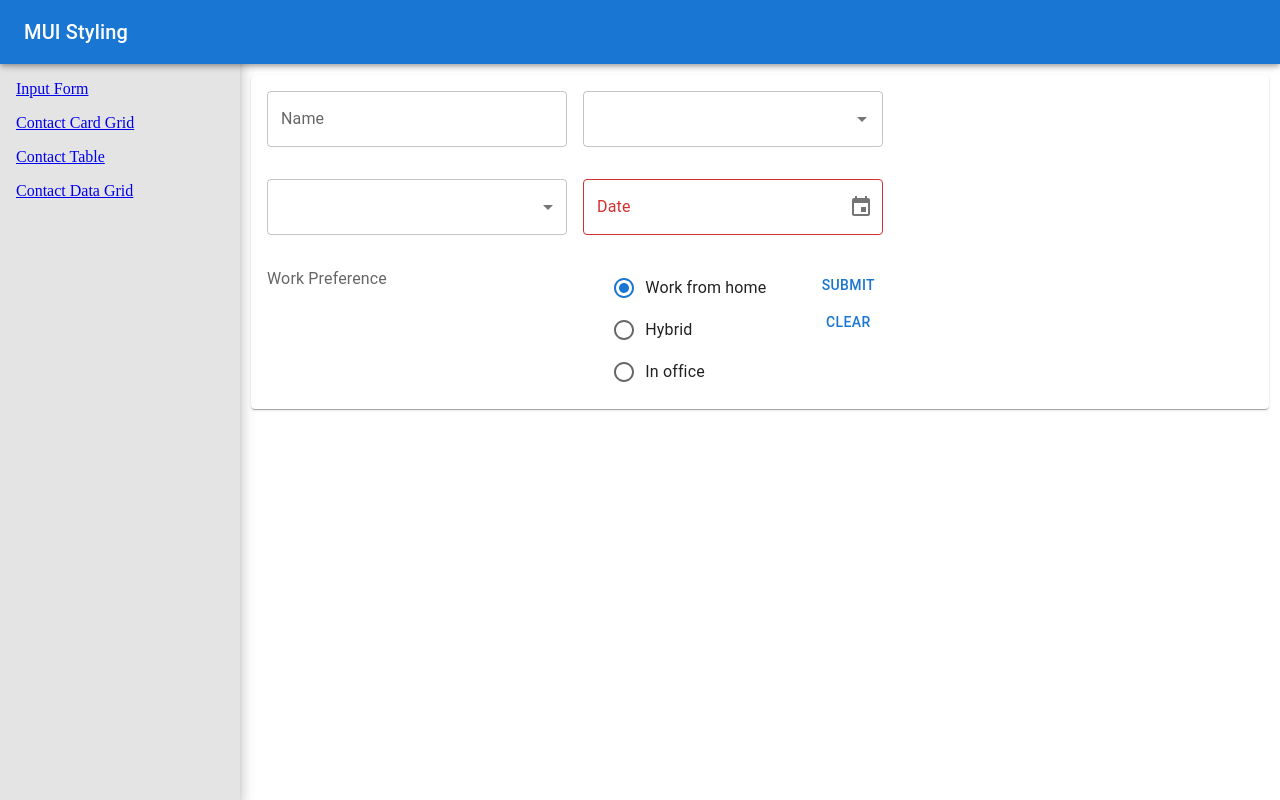
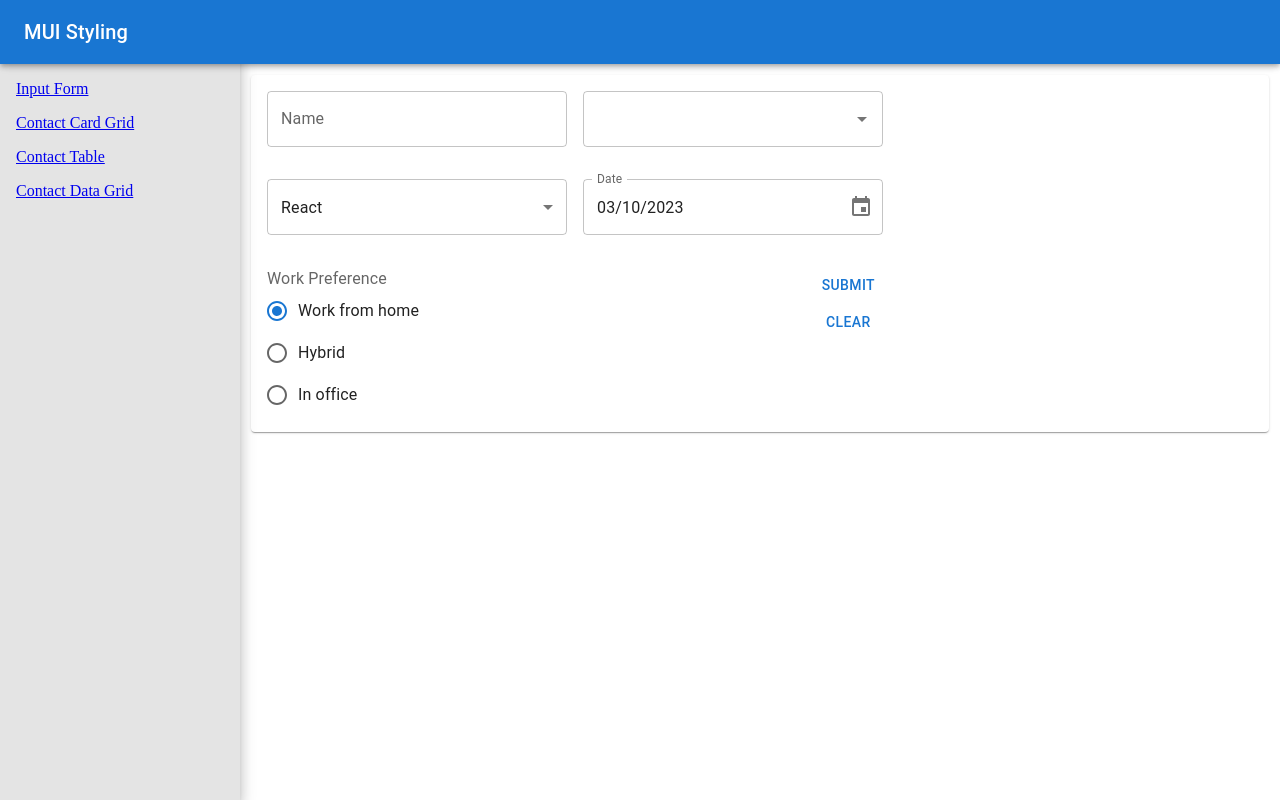
Before and after one commit to Taraskiiin/mui-app, a React (Create React App) app: page / in a window 1280 px wide. Built offline with nearby package versions, Linux system fonts and the light colour scheme.

Commit message:
feat(form): added change handling

```diff
--- a/src/Components/Form/ContactForm.tsx
+++ b/src/Components/Form/ContactForm.tsx
@@ -1,4 +1,4 @@
-import React from 'react';
+import React, { useState } from 'react';
 import {
 	Autocomplete,
 	Button,
@@ -12,20 +12,94 @@ import {
 	Radio,
 	RadioGroup,
 	Select,
+	SelectChangeEvent,
 	Stack,
 	TextField,
-	TextFieldProps,
 } from '@mui/material';
 
 import { DesktopDatePicker } from '@mui/x-date-pickers';
 import { LocalizationProvider } from '@mui/x-date-pickers';
 import { AdapterDayjs } from '@mui/x-date-pickers/AdapterDayjs';
 
-const roles = ['React', 'Angular', 'Python', 'NodeJS'];
-const skills = ['Software Dev', 'Architect', 'Designer', 'Business Analyst'];
+import { contactData, FormValues, today } from '../../Data/ContactData';
+
+const roles = ['Software Dev', 'Architect', 'Designer', 'Business Analyst'];
+const skills = ['React', 'Angular', 'Python', 'NodeJS', 'Machine Learning'];
+
 const minWidth = 300;
+const defaultPreference = 'Work from home';
 
 export default function ContactForm() {
+	const getDefaultFormValues = () => {
+		return {
+			id: contactData.length + 1,
+			name: '',
+			role: '',
+			skills: ['React'],
+			lastUpdates: `${today.getDate()}/${
+				today.getMonth() + 1
+			}/${today.getFullYear()}`,
+			preference: defaultPreference,
+		};
+	};
+
+	const [formValues, setFormValues] = useState<FormValues>(
+		getDefaultFormValues()
+	);
+
+	const handleTextFieldChange = (
+		event: React.ChangeEvent<HTMLInputElement | HTMLTextAreaElement>
+	) => {
+		const { name, value } = event.target;
+		setFormValues({
+			...formValues,
+			[name]: value,
+		});
+	};
+
+	const handleAutoCompleteChange = (value: string) => {
+		setFormValues({
+			...formValues,
+			role: value || '',
+		});
+	};
+
+	const handleSelectChange = (event: SelectChangeEvent<string[]>) => {
+		const {
+			target: { value },
+		} = event;
+		setFormValues({
+			...formValues,
+			skills: typeof value === 'string' ? value.split(', ') : value,
+		});
+	};
+
+	const handleDatePickerChange = (value: string | null | undefined) => {
+		const lastDate = value as unknown as {
+			month: () => string;
+			date: () => string;
+			year: () => string;
+		};
+
+		setFormValues({
+			...formValues,
+			lastUpdates: `${lastDate.date()}/${
+				lastDate.month() + 1
+			}/${lastDate.year()}`,
+		});
+	};
+
+	const handleRadioChange = (
+		event: React.ChangeEvent<HTMLInputElement>,
+		value: string
+	) => {
+		const { name } = event.target;
+		setFormValues({
+			...formValues,
+			[name]: value,
+		});
+	};
+
 	return (
 		<Paper>
 			<form>
@@ -42,9 +116,12 @@ export default function ContactForm() {
 							name='name'
 							label='Name'
 							variant='outlined'
-							sx={{ minWidth: minWidth, marginRight: 2 }}
+							sx={{ minWidth: minWidth, marginRight: '16px' }}
+							value={formValues.name}
+							onChange={handleTextFieldChange}
 						/>
 						<Autocomplete
+							onInputChange={handleAutoCompleteChange}
 							options={roles}
 							renderInput={(params) => <TextField name='role' {...params} />}
 							getOptionLabel={(roleOption) => `${roleOption}`}
@@ -52,6 +129,10 @@ export default function ContactForm() {
 								return <li {...props}>{`${option}`}</li>;
 							}}
 							sx={{ minWidth: minWidth }}
+							value={formValues.role || ''}
+							isOptionEqualToValue={(option, value) =>
+								option === value || value === ''
+							}
 						/>
 					</FormGroup>
 					<FormGroup
@@ -64,7 +145,9 @@ export default function ContactForm() {
 						<Select
 							id='skill-select'
 							renderValue={(select: string[]) => select.join(', ')}
-							sx={{ minWidth: minWidth, marginRight: 2 }}
+							sx={{ minWidth: minWidth, marginRight: '16px' }}
+							value={formValues.skills || ''}
+							onChange={handleSelectChange}
 						>
 							{skills.map((skillName) => (
 								<MenuItem value={skillName} key={skillName}>
@@ -76,13 +159,11 @@ export default function ContactForm() {
 							<DesktopDatePicker
 								label='Date'
 								inputFormat='DD/MM/YYYY'
-								renderInput={(
-									params: JSX.IntrinsicAttributes & TextFieldProps
-								) => {
-									return <TextField sx={{ minWidth: minWidth }} {...params} />;
+								renderInput={(params) => {
+									return <TextField {...params} sx={{ minWidth: minWidth }} />;
 								}}
-								value='abc'
-								onChange={() => {}}
+								value={formValues.lastUpdates}
+								onChange={handleDatePickerChange}
 							/>
 						</LocalizationProvider>
 					</FormGroup>
@@ -93,18 +174,18 @@ export default function ContactForm() {
 							justifyContent: 'space-between',
 						}}
 					>
-						<FormGroup sx={{ minWidth: minWidth, marginRight: 2 }}>
+						<FormGroup sx={{ minWidth: minWidth, marginRight: '16px' }}>
 							<FormLabel component='legend'>Work Preference</FormLabel>
-						</FormGroup>
 							<RadioGroup
 								id='preference-type-radio'
 								name='preference'
-							value='Work from home'
+								value={formValues.preference}
+								onChange={handleRadioChange}
 							>
 								<FormControlLabel
-								label='Work from home'
+									label={defaultPreference}
 									control={<Radio />}
-								value='Work from home'
+									value={defaultPreference}
 								/>
 								<FormControlLabel
 									label='Hybrid'
@@ -117,6 +198,7 @@ export default function ContactForm() {
 									value='In office'
 								/>
 							</RadioGroup>
+						</FormGroup>
 						<Stack>
 							<Button>Submit</Button>
 							<Button>Clear</Button>
--- a/src/Data/ContactData.tsx
+++ b/src/Data/ContactData.tsx
@@ -7,7 +7,7 @@ export interface FormValues {
 	preference?: string;
 }
 
-const today = new Date();
+export const today = new Date();
 
 export const contactData: Array<FormValues> = [
 	{
```
Lines whose indentation alone changed are shown as unchanged.
